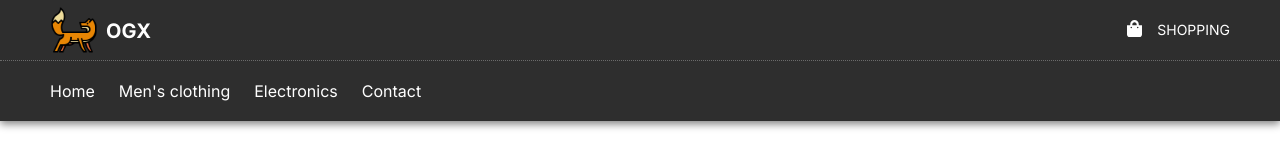
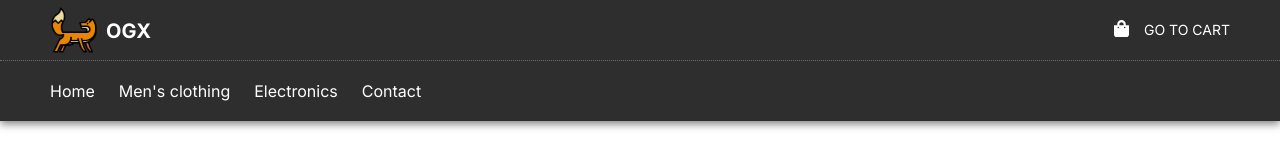
Before and after one commit to javierolivares-github/OGX, a React (Create React App) app: page /item/1 in a window 1280 px wide. Shown: the top 160 px of the page. Built offline with nearby package versions, Linux system fonts and the light colour scheme; no server answers.

Commit message:
progress

```diff
--- a/src/components/CartWidget/CartWidget.js
+++ b/src/components/CartWidget/CartWidget.js
@@ -7,7 +7,7 @@ function CartWidget() {
     <Link to={'/cart'}>
       <div className="shop">
         <svg aria-hidden="true" focusable="false" data-prefix="fas" data-icon="shopping-bag" className="svg-inline--fa fa-shopping-bag fa-w-14 shop-icon" role="img" xmlns="http://www.w3.org/2000/svg" viewBox="0 0 448 512"><path fill="currentColor" d="M352 160v-32C352 57.42 294.579 0 224 0 153.42 0 96 57.42 96 128v32H0v272c0 44.183 35.817 80 80 80h288c44.183 0 80-35.817 80-80V160h-96zm-192-32c0-35.29 28.71-64 64-64s64 28.71 64 64v32H160v-32zm160 120c-13.255 0-24-10.745-24-24s10.745-24 24-24 24 10.745 24 24-10.745 24-24 24zm-192 0c-13.255 0-24-10.745-24-24s10.745-24 24-24 24 10.745 24 24-10.745 24-24 24z"></path></svg>
-        <span className="shop-title">Shopping</span>
+        <span className="shop-title">Go to cart</span>
       </div>
     </Link>
   )
--- a/src/components/ItemDetail/ItemDetail.js
+++ b/src/components/ItemDetail/ItemDetail.js
@@ -1,4 +1,5 @@
 import React from 'react'
+import { Link } from 'react-router-dom'
 import Quantity from '../Quantity/Quantity'
 
 function ItemDetail({image, title, price, description}) {
@@ -15,10 +16,12 @@ function ItemDetail({image, title, price, description}) {
         <Quantity />
 
         <br />
-        <button className="addToCart-btn">
-          <svg aria-hidden="true" focusable="false" data-prefix="fas" data-icon="shopping-bag" className="svg-inline--fa fa-shopping-bag fa-w-14 shop-icon" role="img" xmlns="http://www.w3.org/2000/svg" viewBox="0 0 448 512"><path fill="currentColor" d="M352 160v-32C352 57.42 294.579 0 224 0 153.42 0 96 57.42 96 128v32H0v272c0 44.183 35.817 80 80 80h288c44.183 0 80-35.817 80-80V160h-96zm-192-32c0-35.29 28.71-64 64-64s64 28.71 64 64v32H160v-32zm160 120c-13.255 0-24-10.745-24-24s10.745-24 24-24 24 10.745 24 24-10.745 24-24 24zm-192 0c-13.255 0-24-10.745-24-24s10.745-24 24-24 24 10.745 24 24-10.745 24-24 24z"></path></svg>
-          <span>Add to cart</span>
-        </button>
+        <Link to={'/cart'}>
+          <button className="addToCart-btn">
+            <svg aria-hidden="true" focusable="false" data-prefix="fas" data-icon="shopping-bag" className="svg-inline--fa fa-shopping-bag fa-w-14 shop-icon" role="img" xmlns="http://www.w3.org/2000/svg" viewBox="0 0 448 512"><path fill="currentColor" d="M352 160v-32C352 57.42 294.579 0 224 0 153.42 0 96 57.42 96 128v32H0v272c0 44.183 35.817 80 80 80h288c44.183 0 80-35.817 80-80V160h-96zm-192-32c0-35.29 28.71-64 64-64s64 28.71 64 64v32H160v-32zm160 120c-13.255 0-24-10.745-24-24s10.745-24 24-24 24 10.745 24 24-10.745 24-24 24zm-192 0c-13.255 0-24-10.745-24-24s10.745-24 24-24 24 10.745 24 24-10.745 24-24 24z"></path></svg>
+            <span>Add to cart</span>
+          </button>
+        </Link>
         <br />
         <div className="separador"></div>
         <br />
```
